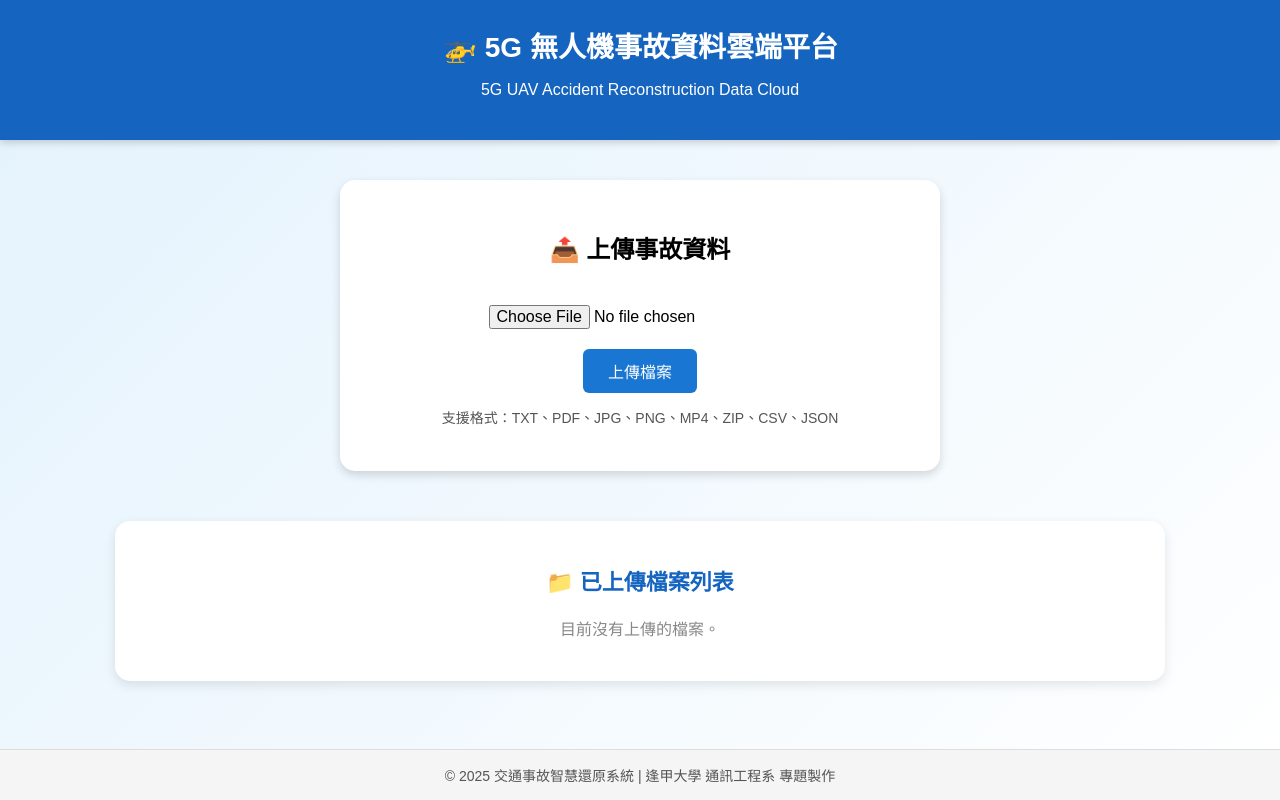
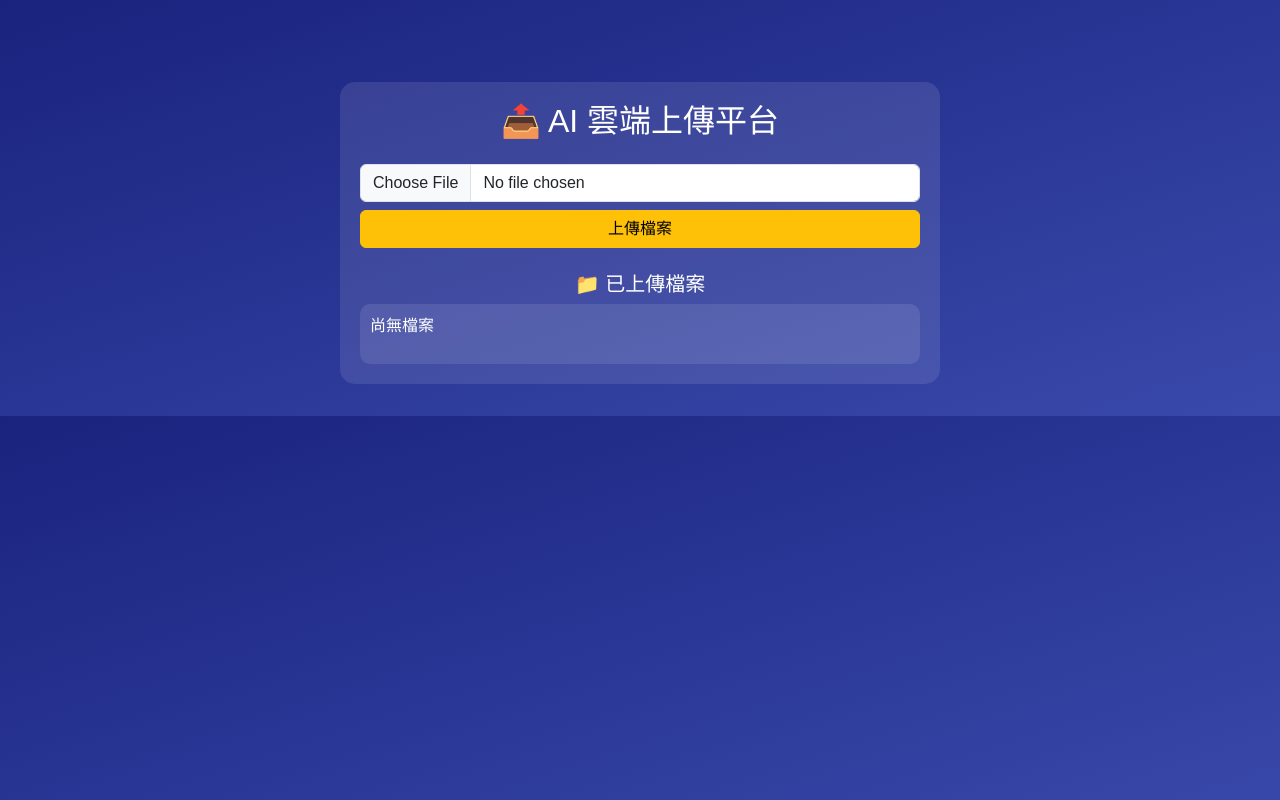
Before and after one commit to tzumao/cloud_upload_platform, a Flask app: page / in a window 1280 px wide. Run offline with Flask 3, Linux system fonts and the light colour scheme.

Commit message:
Revise HTML structure and styles for upload platform

```diff
--- a/templates/index.html
+++ b/templates/index.html
@@ -1,173 +1,54 @@
 <!DOCTYPE html>
-<html lang="zh-TW">
+<html lang="zh-Hant">
 <head>
     <meta charset="UTF-8">
-    <title>交通事故雲端資料平台</title>
+    <meta name="viewport" content="width=device-width, initial-scale=1.0">
+    <title>AI雲端上傳平台</title>
+    <link href="https://cdn.jsdelivr.net/npm/bootstrap@5.3.0/dist/css/bootstrap.min.css" rel="stylesheet">
     <style>
         body {
-            font-family: "Microsoft JhengHei", sans-serif;
-            background: linear-gradient(135deg, #e3f2fd, #ffffff);
-            margin: 0;
-            padding: 0;
-            display: flex;
-            flex-direction: column;
-            align-items: center;
-            min-height: 100vh;
+            background: linear-gradient(to bottom right, #1a237e, #3949ab);
+            color: white;
+            font-family: 'Microsoft JhengHei', sans-serif;
+            padding: 2rem;
         }
-
-        header {
-            width: 100%;
-            background-color: #1565c0;
-            color: white;
-            text-align: center;
-            padding: 25px 0;
-            box-shadow: 0 2px 8px rgba(0,0,0,0.2);
+        .container {
+            max-width: 600px;
+            margin-top: 50px;
+            background: rgba(255, 255, 255, 0.1);
+            border-radius: 15px;
+            padding: 20px;
         }
-
-        header h1 {
-            margin: 0;
-            font-size: 28px;
+        .file-list {
+            max-height: 250px;
+            overflow-y: auto;
+            background: rgba(255, 255, 255, 0.1);
+            border-radius: 10px;
+            padding: 10px;
         }
-
-        .upload-section {
-            margin-top: 40px;
-            background-color: white;
-            padding: 30px 40px;
-            border-radius: 15px;
-            box-shadow: 0 4px 10px rgba(0,0,0,0.15);
-            width: 520px;
-            text-align: center;
-            transition: transform 0.2s ease;
-        }
-
-        .upload-section:hover {
-            transform: translateY(-5px);
-        }
-
-        input[type="file"] {
-            margin: 20px 0;
-            font-size: 16px;
-        }
-
-        button {
-            background-color: #1976d2;
-            color: white;
-            border: none;
-            padding: 10px 25px;
-            font-size: 16px;
-            border-radius: 6px;
-            cursor: pointer;
-            transition: 0.3s;
-        }
-
-        button:hover {
-            background-color: #0d47a1;
-        }
-
-        .file-list {
-            margin-top: 50px;
-            background-color: white;
-            width: 85%;
-            max-width: 1000px;
-            padding: 25px;
-            border-radius: 15px;
-            box-shadow: 0 4px 12px rgba(0,0,0,0.1);
-        }
-
-        .file-list h2 {
-            text-align: center;
-            color: #1565c0;
-            font-size: 22px;
-            margin-bottom: 20px;
-        }
-
-        table {
-            width: 100%;
-            border-collapse: collapse;
-            font-size: 16px;
-        }
-
-        th {
-            background-color: #1565c0;
-            color: white;
-            padding: 12px;
-            border-radius: 5px 5px 0 0;
-        }
-
-        td {
-            padding: 10px;
-            border-bottom: 1px solid #ddd;
-            text-align: center;
-        }
-
-        tr:hover {
-            background-color: #f1f1f1;
-        }
-
-        a {
-            color: #1976d2;
+        .file-list a {
+            color: #ffeb3b;
             text-decoration: none;
-            font-weight: 500;
-        }
-
-        a:hover {
-            text-decoration: underline;
-        }
-
-        footer {
-            margin-top: auto;
-            background-color: #f5f5f5;
-            width: 100%;
-            text-align: center;
-            padding: 15px 0;
-            color: #555;
-            font-size: 14px;
-            border-top: 1px solid #ddd;
         }
     </style>
 </head>
 <body>
-    <header>
-        <h1>🚁 5G 無人機事故資料雲端平台</h1>
-        <p>5G UAV Accident Reconstruction Data Cloud</p>
-    </header>
+    <div class="container text-center">
+        <h2 class="mb-4">📤 AI 雲端上傳平台</h2>
 
-    <div class="upload-section">
-        <h2>📤 上傳事故資料</h2>
-        <form action="/upload" method="post" enctype="multipart/form-data">
-            <input type="file" name="file" required>
-            <br>
-            <button type="submit">上傳檔案</button>
+        <form action="/upload" method="post" enctype="multipart/form-data" class="mb-4">
+            <input class="form-control mb-2" type="file" name="file" required>
+            <button class="btn btn-warning w-100">上傳檔案</button>
         </form>
-        <p style="color: #555; font-size: 14px;">支援格式：TXT、PDF、JPG、PNG、MP4、ZIP、CSV、JSON</p>
+
+        <h5 class="mt-4">📁 已上傳檔案</h5>
+        <div class="file-list text-start mt-2">
+            {% for file in files %}
+                <p>📄 <a href="{{ url_for('uploaded_file', filename=file) }}">{{ file }}</a></p>
+            {% else %}
+                <p>尚無檔案</p>
+            {% endfor %}
+        </div>
     </div>
-
-    <div class="file-list">
-        <h2>📁 已上傳檔案列表</h2>
-        {% if files %}
-        <table>
-            <tr>
-                <th>檔案名稱</th>
-                <th>大小</th>
-                <th>上傳時間</th>
-                <th>下載</th>
-            </tr>
-            {% for file in files %}
-            <tr>
-                <td>{{ file.name }}</td>
-                <td>{{ file.size }}</td>
-                <td>{{ file.time }}</td>
-                <td><a href="{{ url_for('uploaded_file', filename=file.name) }}" target="_blank">下載</a></td>
-            </tr>
-            {% endfor %}
-        </table>
-        {% else %}
-        <p style="text-align:center; color:#888;">目前沒有上傳的檔案。</p>
-        {% endif %}
-    </div>
-
-    <footer>
-        © 2025 交通事故智慧還原系統 | 逢甲大學 通訊工程系 專題製作
-    </footer>
 </body>
 </html>
```
